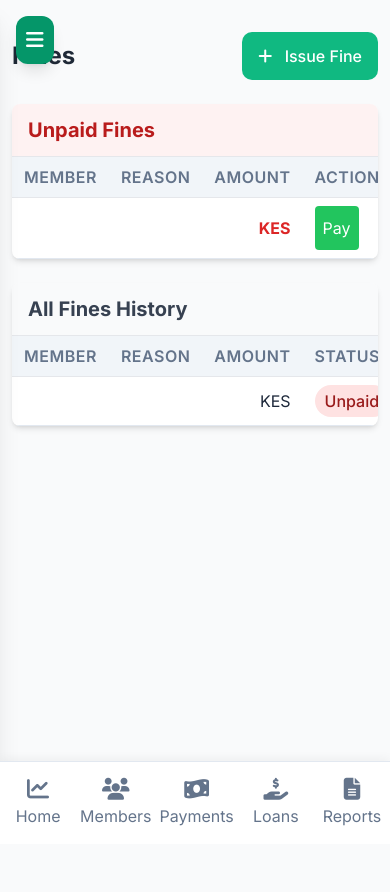
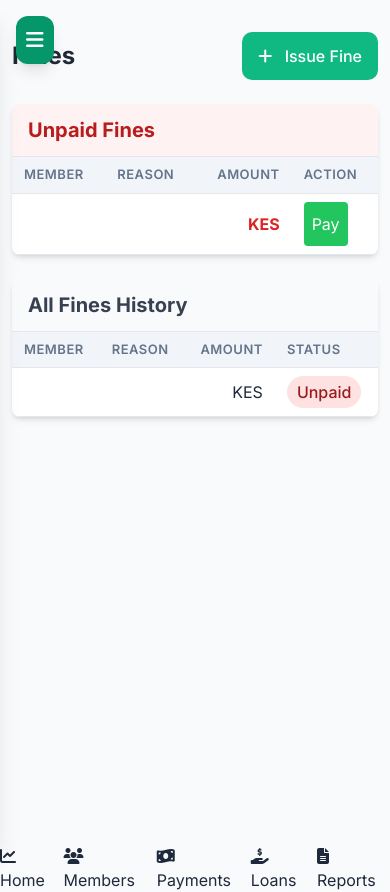
Before and after one commit to Chaslyn89/ChamaSystem, a Flask app: page /fines in a window 390 px wide. Before the commit the page ends 826 px from the top, so only its background shows below. Run offline with Flask 3, Linux system fonts and the light colour scheme; a user stored in the database is signed in; tables that the repository leaves empty hold one stand-in row (values such as "Sample post"); a database or web service that is not in the repository returns one stand-in record (values such as "Sample title"); some libraries are stand-ins or nearby versions.

Commit message:
Restore and update CSS styles in style.css
Restored and updated CSS styles for various components including sidebar, buttons, cards, and responsive utilities.

```diff
--- a/static/css/style.css
+++ b/static/css/style.css
@@ -51,11 +51,23 @@ body {
     border-radius: 16px;
     box-shadow: 0 4px 12px rgba(0, 0, 0, 0.04);
     transition: transform 0.2s ease, box-shadow 0.2s ease;
+    padding: 16px;
 }
 
 .stat-card:hover {
     transform: translateY(-2px);
     box-shadow: 0 8px 24px rgba(0, 0, 0, 0.08);
+}
+
+.stat-card-title {
+    font-size: 14px;
+    color: var(--text-light);
+    margin-bottom: 4px;
+}
+
+.stat-card-value {
+    font-size: 24px;
+    font-weight: 700;
 }
 
 .bg-white {
@@ -72,6 +84,8 @@ body {
     cursor: pointer;
     font-weight: 500;
     transition: all 0.2s ease;
+    display: inline-block;
+    text-align: center;
 }
 
 .btn-primary:hover {
@@ -359,109 +373,77 @@ tr:hover {
     }
 }
 
-/* ========== MOBILE ONLY FIXES ========== */
+/* ========== MOBILE ONLY FIXES - NO SCROLLING ========== */
 @media (max-width: 768px) {
-    body, p, span, div:not(.sidebar):not(.bottom-nav), a, button, input, select, textarea,
-    .stat-card-value, .stat-card-title, td, th, .form-label, .alert {
+    /* Force stats to stack vertically */
+    .stats-grid {
+        display: flex !important;
+        flex-direction: column !important;
+        gap: 12px !important;
+    }
+
+    .stat-card {
+        width: 100% !important;
+        padding: 12px !important;
+    }
+
+    /* Smaller fonts for stats */
+    .stat-card-value {
+        font-size: 18px !important;
+    }
+
+    .stat-card-title {
+        font-size: 12px !important;
+    }
+
+    /* Prevent horizontal scroll */
+    body, html {
+        overflow-x: hidden !important;
+        width: 100% !important;
+    }
+
+    .container {
+        padding-left: 12px !important;
+        padding-right: 12px !important;
+        width: 100% !important;
+        overflow-x: hidden !important;
+    }
+
+    main, .main-content {
+        overflow-x: hidden !important;
+    }
+
+    /* Quick actions stack vertically */
+    .grid-cols-2 {
+        grid-template-columns: 1fr !important;
+    }
+
+    /* Text sizes */
+    body, p, span, div, a, button, input, select, textarea {
         font-size: 16px !important;
     }
 
     h1 { font-size: 24px !important; }
     h2 { font-size: 20px !important; }
     h3 { font-size: 18px !important; }
-    h4 { font-size: 16px !important; }
 
-    .btn-primary, .btn-secondary, .btn-danger, .sidebar-item, .bottom-nav a,
-    button, a[role="button"], .btn, input[type="submit"], input[type="button"] {
+    /* Tap targets */
+    .btn-primary, .btn-secondary, .btn-danger, button {
         min-height: 44px;
         padding: 12px 16px;
     }
 
-    .btn-primary + .btn-primary, button + button, .btn + .btn {
-        margin-left: 12px;
-    }
-
+    /* Logout text visible */
     .logout-text {
         display: inline-block !important;
         font-size: 14px;
         margin-left: 4px;
     }
 
-    .bottom-nav {
-        display: flex !important;
-        position: fixed;
-        bottom: 0;
-        left: 0;
-        right: 0;
-        background: white;
-        padding: 8px 0;
-        justify-content: space-around;
-        z-index: 100;
-        border-top: 1px solid #E2E8F0;
-        box-shadow: 0 -2px 10px rgba(0,0,0,0.05);
-    }
-
-    .bottom-nav a {
-        flex: 1;
-        text-align: center;
-        padding: 8px 4px;
-        min-height: 50px;
-        display: flex;
-        flex-direction: column;
-        align-items: center;
-        justify-content: center;
-        text-decoration: none;
-        color: #64748B;
-    }
-
-    .bottom-nav a.active {
-        color: #10B981;
-    }
-
-    .bottom-nav i {
-        font-size: 22px;
-        margin-bottom: 4px;
-    }
-
-    .bottom-nav span {
-        font-size: 11px;
-    }
-
-    .main-content, main {
-        padding-bottom: 70px;
-    }
-
+    /* Table horizontal scroll only when needed */
     .table-container, .overflow-x-auto {
-        overflow-x: auto;
-        -webkit-overflow-scrolling: touch;
-    }
-
-    table {
-        min-width: 600px;
-    }
-}
-
-/* ========== RESPONSIVE (Desktop) ========== */
-@media (max-width: 768px) {
-    .stat-number {
-        font-size: 24px;
-    }
-
-    .dashboard-card {
-        padding: 16px;
-    }
-
-    .stats-grid {
-        grid-template-columns: 1fr;
-        gap: 1rem;
-    }
-
-    .member-stats-grid {
-        grid-template-columns: 1fr;
-    }
-
-    .grid-cols-2, .grid-cols-3, .grid-cols-4 {
-        grid-template-columns: 1fr;
+        overflow-x: auto !important;
+        -webkit-overflow-scrolling: touch !important;
     }
 }
 
```
